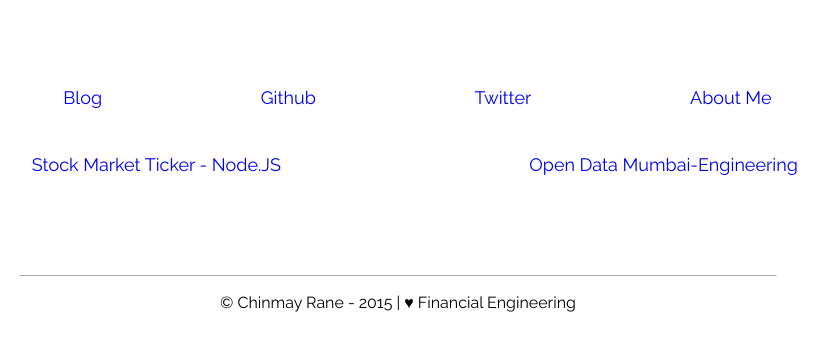
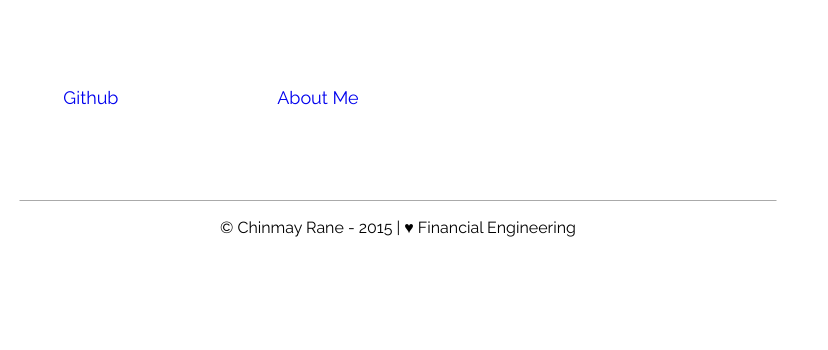
Before and after one commit to chinmayrane/chinmayrane.github.io, a plain HTML site: page index.html in a window 1280 px wide. Shown: the part 182-532 px from the top of the page, without its empty margins (242-1070 px from the left). Drawn offline with nearby package versions, Linux system fonts and the light colour scheme.

Commit message:
Update index.html

```diff
--- a/index.html
+++ b/index.html
@@ -2,7 +2,7 @@
 <html>
 <head>
 
-	<meta charset="utf-8">
+    <meta charset="utf-8">
     <meta http-equiv="X-UA-Compatible" content="IE=edge">
     <meta name="viewport" content="width=device-width, initial-scale=1">
     <link rel="icon" type="image/x-icon" href="favicon.ico" />
@@ -27,36 +27,18 @@
 
 	<nav>
 		<ul>
-				<li>
-					<a href="https://medium.com/@thechinmay" target="_blank"> Blog </a>
-				</li>
 
 				<li>
 					<a href="https://github.com/chinmayrane" target="_blank"> Github </a>
 				</li>
 
-				<li>
-					<a href="https://twitter.com/allabovengeance" target="_blank"> Twitter </a>
-				</li>
 
 				<li class="aboutme"><a href="#" title="" class="aboutme"> About Me </a></li>
 
 				<br>
 		</ul>
-		<div class="container-outer">
-			<ul class="nomargin">
-				<li id="stock"> <a href="http://nsestockanalyzer.herokuapp.com" target="_blank">Stock Market Ticker - Node.JS</a>
-				</li>
 
-
-				<li id="collegeStats"> <a href="http://mumbaicollegesopendata.herokuapp.com/" target="_blank">Open Data Mumbai-Engineering </a>
-				</li>
-			</ul>
-		</div>
 	</nav>
-	<!-- <div class="meme">
-		<img src="img/thisisjavascript.jpg" alt="">
-	</div> -->
 
 </div>
 
```
